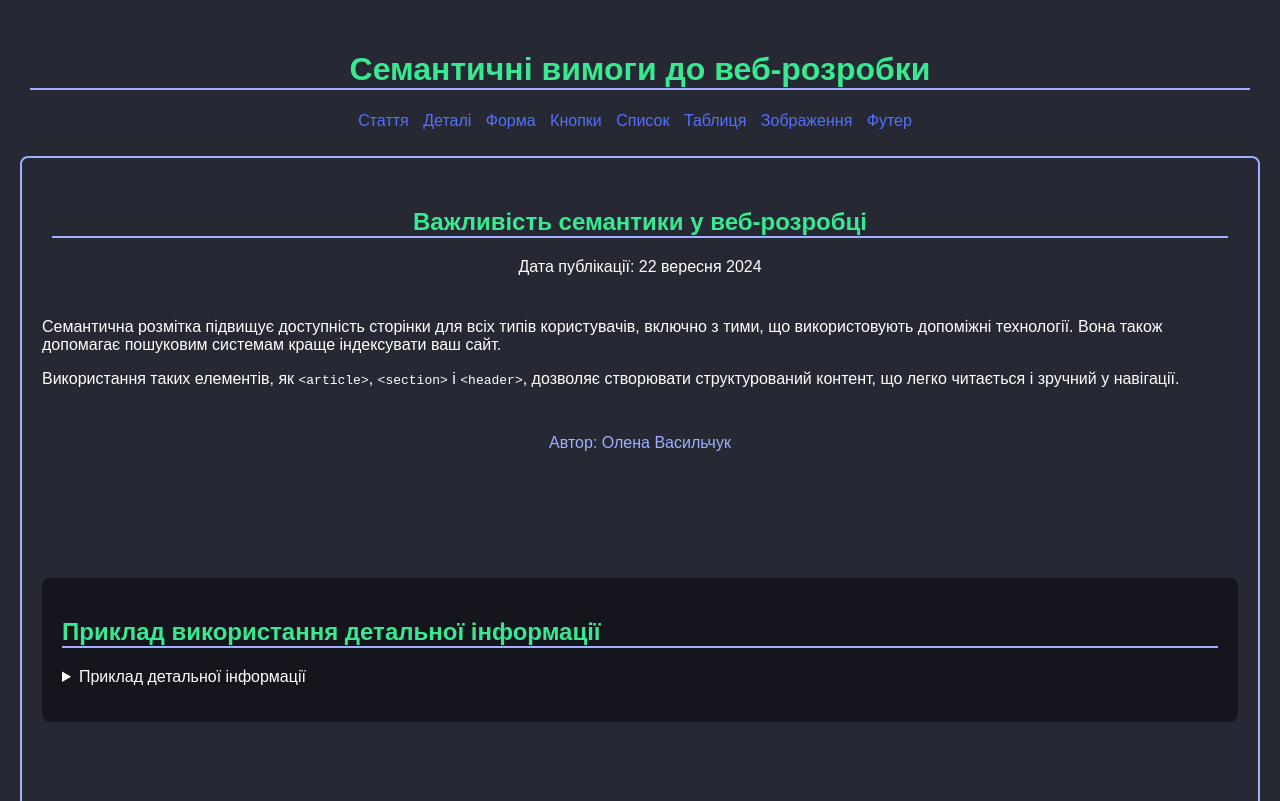
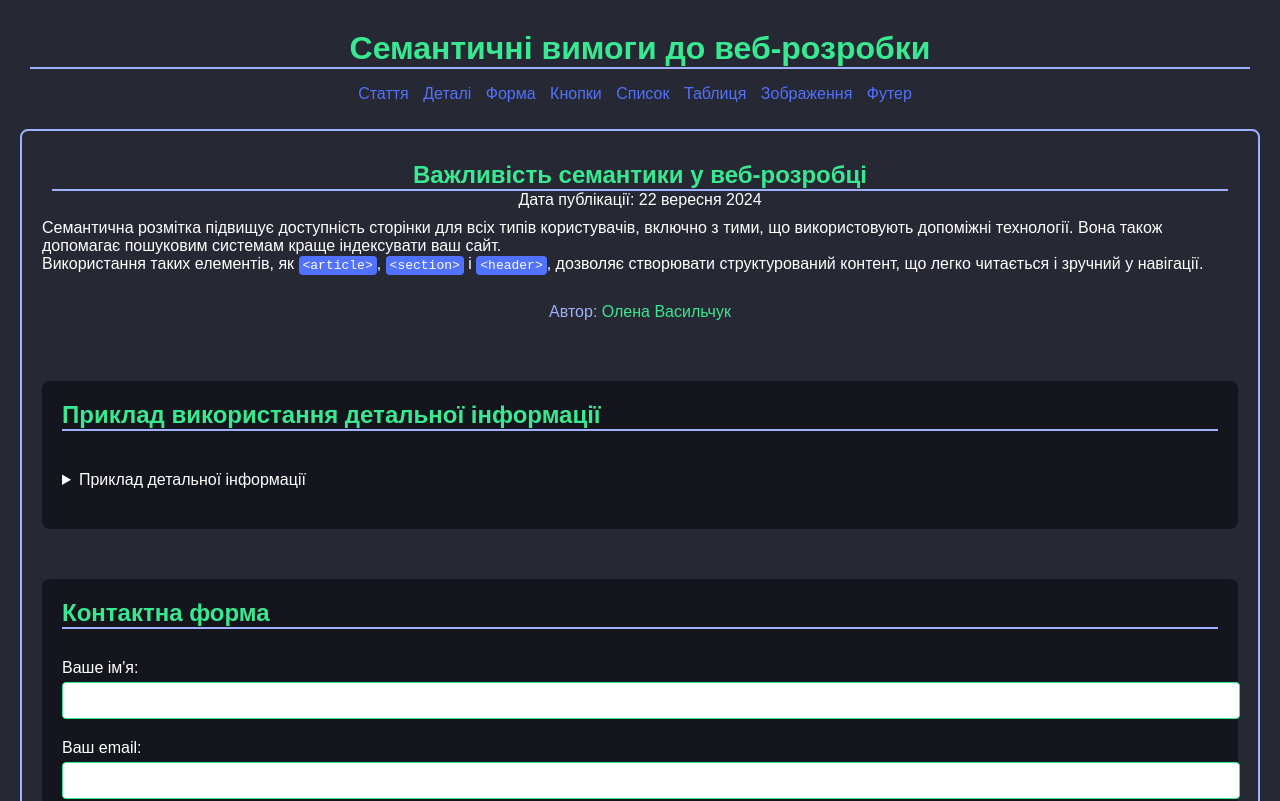
Before and after one commit to Olena-P/semantic-accessible, a plain HTML site: page index.html in a window 1280 px wide. Shown: the top 801 px of the page. Drawn offline with Linux system fonts and the light colour scheme.

Commit message:
Fix style

```diff
--- a/styles.css
+++ b/styles.css
@@ -10,6 +10,12 @@ h1,
 h2 {
     color: #39e991;
     border-bottom: 2px solid #9eb0ff;
+    margin: 0;
+}
+
+h3,
+p {
+    margin: 0;
 }
 
 nav ul {
@@ -47,11 +53,13 @@ main {
 }
 
 section {
-    margin-top: 100px;
+    margin-top: 50px;
     background-color: #14151d;
     padding: 20px;
     border-radius: 8px;
-
+    gap: 20px;
+    display: flex;
+    flex-direction: column;
 }
 
 button {
@@ -61,6 +69,7 @@ button {
     padding: 10px 20px;
     cursor: pointer;
     border-radius: 4px;
+    width: fit-content;
 }
 
 button:hover {
@@ -80,6 +89,7 @@ table td {
     border: 1px solid #39e991;
     padding: 10px;
     text-align: left;
+    font-size: 10px;
 }
 
 form label {
@@ -107,3 +117,19 @@ footer {
     padding: 10px;
     color: #9eb0ff;
 }
+
+img {
+    max-width: 100%;
+    height: auto;
+}
+
+span {
+    color: #39e991;
+}
+
+code {
+    background-color: #5171FF;
+    color: #ffffff;
+    padding: 2px 4px;
+    border-radius: 4px;
+}
```
